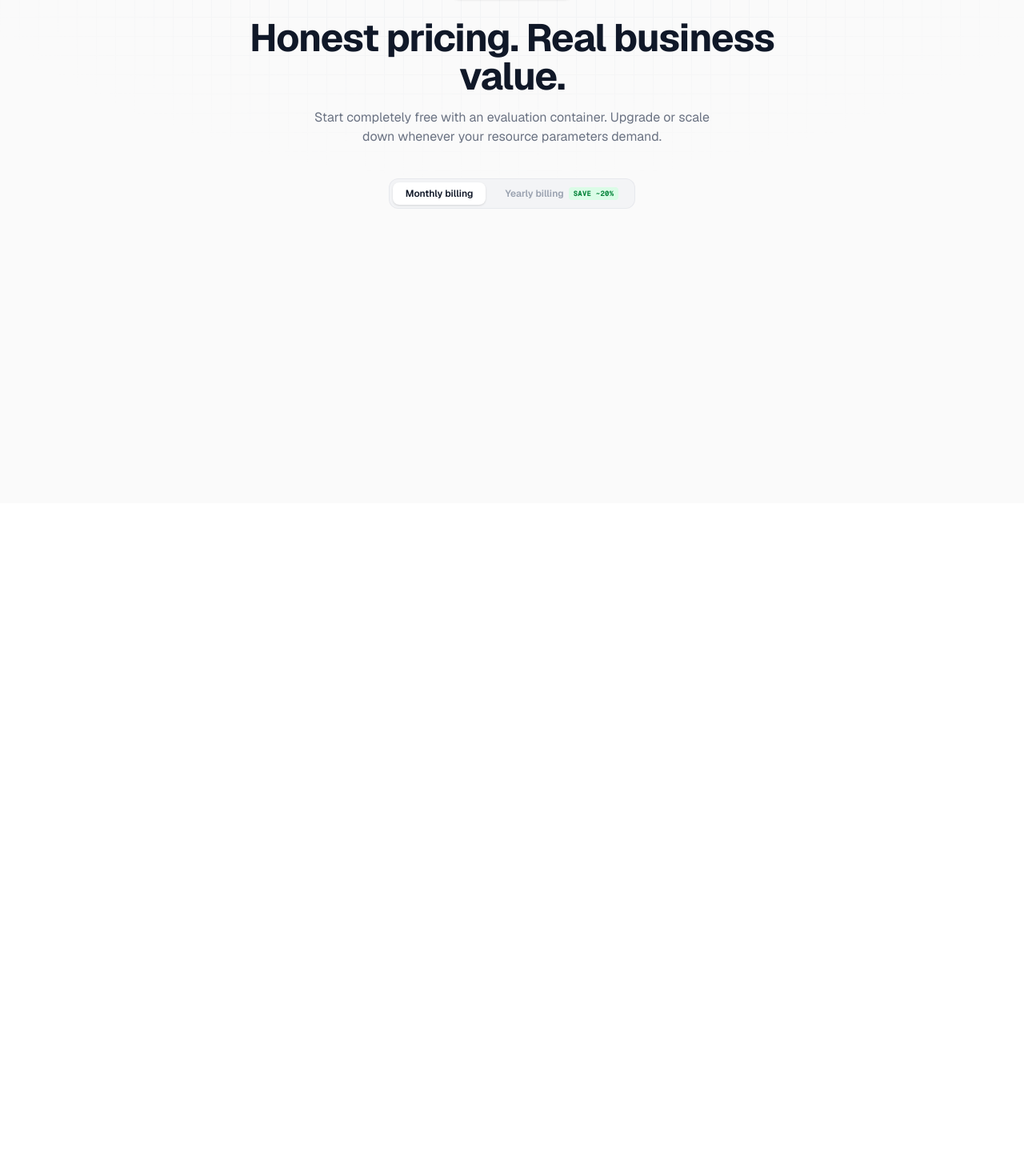
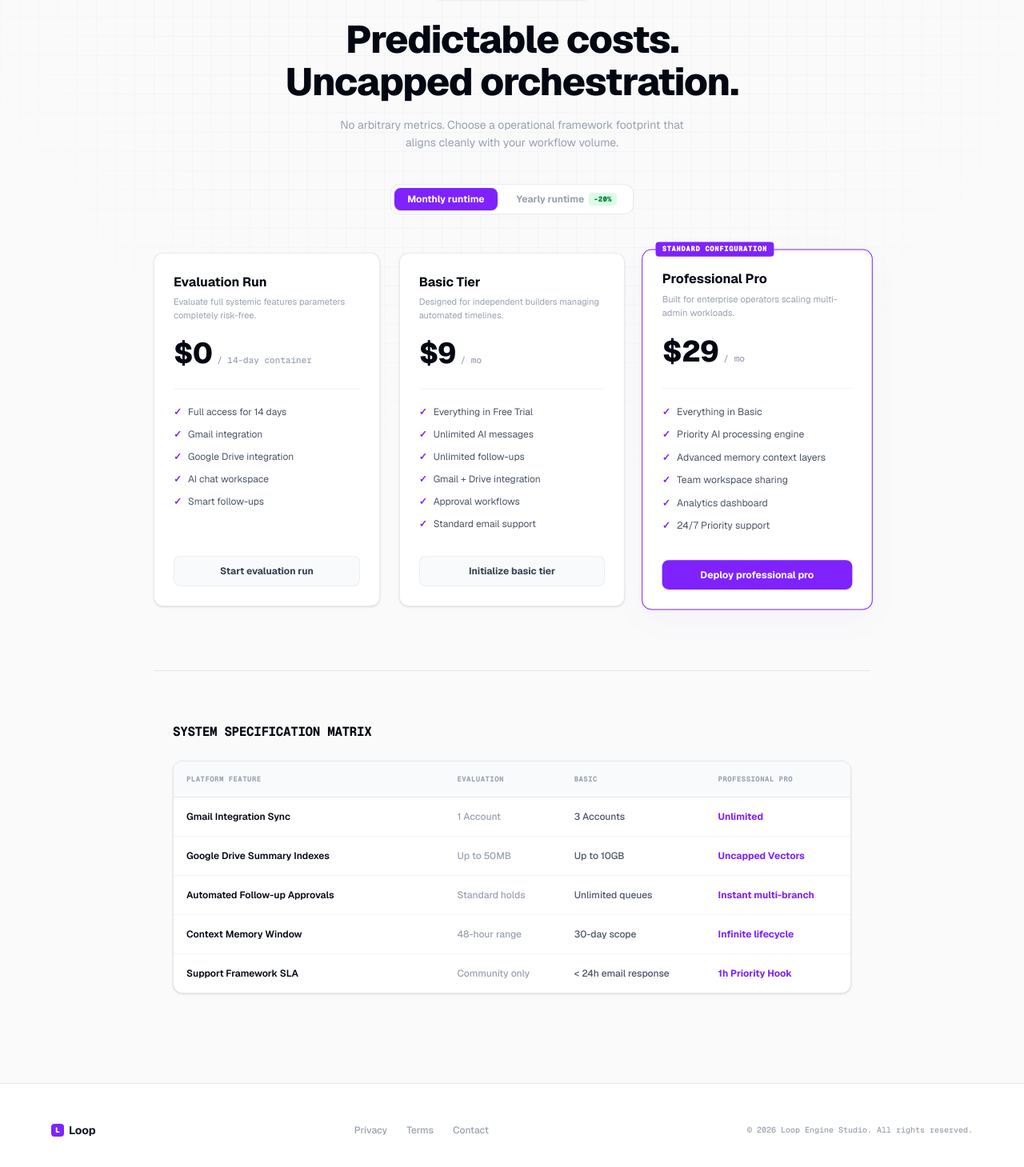
Before and after one commit to aminfxjamal-netizen/loopv1, a Next.js app: page /pricing in a window 1280 px wide. Shown: the part 171-1630 px from the top of the page at 80% size. Before the commit the page ends 800 px from the top, so only its background shows below. Built offline with nearby package versions, Linux system fonts and the light colour scheme.

Commit message:
Fix: Render complete pricing tiers grid layout with unique title update

```diff
--- a/app/pricing/page.tsx
+++ b/app/pricing/page.tsx
@@ -8,7 +8,33 @@ export default function PricingPage() {
   const [billingPeriod, setBillingPeriod] = useState<'monthly' | 'yearly'>('monthly');
   const [menuOpen, setMenuOpen] = useState(false);
 
-  // ... (keep your existing plans array exactly the same)
+  // Core pricing tiers matrix
+  const plans = [
+    {
+      name: 'Evaluation Run',
+      price: 0,
+      desc: 'Evaluate full systemic features parameters completely risk-free.',
+      cta: 'Start evaluation run',
+      highlight: false,
+      features: ['Full access for 14 days', 'Gmail integration', 'Google Drive integration', 'AI chat workspace', 'Smart follow-ups']
+    },
+    {
+      name: 'Basic Tier',
+      price: billingPeriod === 'monthly' ? 9 : 7,
+      desc: 'Designed for independent builders managing automated timelines.',
+      cta: 'Initialize basic tier',
+      highlight: false,
+      features: ['Everything in Free Trial', 'Unlimited AI messages', 'Unlimited follow-ups', 'Gmail + Drive integration', 'Approval workflows', 'Standard email support']
+    },
+    {
+      name: 'Professional Pro',
+      price: billingPeriod === 'monthly' ? 29 : 23,
+      desc: 'Built for enterprise operators scaling multi-admin workloads.',
+      cta: 'Deploy professional pro',
+      highlight: true,
+      features: ['Everything in Basic', 'Priority AI processing engine', 'Advanced memory context layers', 'Team workspace sharing', 'Analytics dashboard', '24/7 Priority support']
+    }
+  ];
 
   return (
     <main className="min-h-screen bg-[#FAFAFA] text-[#121212] font-sans antialiased selection:bg-violet-100 selection:text-violet-900 overflow-x-hidden relative flex flex-col">
@@ -16,7 +42,7 @@ export default function PricingPage() {
       {/* Miro-Style Engineering Grid Sub-layer */}
       <div className="absolute inset-0 bg-[linear-gradient(to_right,#E5E7EB_1px,transparent_1px),linear-gradient(to_bottom,#E5E7EB_1px,transparent_1px)] bg-[size:24px_24px] [mask-image:radial-gradient(ellipse_60%_50%_at_50%_0%,#000_60%,transparent_100%)] opacity-30 pointer-events-none" />
 
-      {/* Notion-Style Clean Header - Added absolute solid background and crisp border layer */}
+      {/* Notion-Style Clean Header */}
       <header className="border-b border-[#EEEEEE] fixed top-0 left-0 right-0 h-16 z-50 bg-white shadow-[0_1px_2px_rgba(0,0,0,0.01)]">
         <div className="max-w-7xl mx-auto h-full px-6 flex items-center justify-between">
           <div className="flex items-center gap-10">
@@ -54,42 +80,156 @@ export default function PricingPage() {
         )}
       </header>
 
-      {/* Content Container - Pushed down by 16 units (pt-16) to completely clear the fixed header line */}
+      {/* Content Container Area */}
       <div className="flex-1 pt-16 relative z-10">
 
-        {/* Hero Header Area */}
+        {/* Hero Header Area - Unique Engineering Title Update */}
         <section className="pt-20 pb-12 px-6 text-center">
           <div className="max-w-3xl mx-auto">
-            <div className="inline-flex items-center gap-1.5 px-3 py-1 rounded-full border border-violet-200 bg-violet-50 text-xs text-violet-700 font-semibold mb-6 shadow-sm">
-              Licensing Architecture
+            <div className="inline-flex items-center gap-1.5 px-3 py-1 rounded-full border border-violet-200 bg-violet-50 text-[10px] text-violet-700 font-bold uppercase tracking-wider font-mono mb-6 shadow-sm">
+              Runtime Resource Allocation
             </div>
-            <h1 className="text-4xl sm:text-5xl font-bold tracking-tight text-gray-900 mb-4">
-              Honest pricing. Real business value.
+            <h1 className="text-4xl sm:text-5xl font-extrabold tracking-tight text-gray-950 mb-4 max-w-2xl mx-auto leading-[1.1]">
+              Predictable costs.<br />Uncapped orchestration.
             </h1>
-            <p className="text-sm md:text-base text-gray-500 max-w-lg mx-auto mb-10">
-              Start completely free with an evaluation container. Upgrade or scale down whenever your resource parameters demand.
+            <p className="text-xs md:text-sm text-gray-400 max-w-md mx-auto mb-10 font-normal leading-relaxed">
+              No arbitrary metrics. Choose a operational framework footprint that aligns cleanly with your workflow volume.
             </p>
 
             {/* Billing Toggle Control */}
-            <div className="inline-flex items-center gap-2 p-1 bg-gray-100 rounded-xl border border-gray-200/80">
+            <div className="inline-flex items-center gap-2 p-1 bg-white border border-gray-200/80 rounded-xl shadow-[0_2px_10px_rgba(0,0,0,0.01)]">
               <button
                 onClick={() => setBillingPeriod('monthly')}
-                className={`px-4 py-1.5 text-xs font-semibold rounded-lg transition-all ${billingPeriod === 'monthly' ? 'bg-white text-gray-900 shadow-sm' : 'text-gray-400 hover:text-gray-600'}`}
+                className={`px-4 py-1.5 text-xs font-bold rounded-lg transition-all ${billingPeriod === 'monthly' ? 'bg-violet-600 text-white shadow-sm' : 'text-gray-400 hover:text-gray-600'}`}
               >
-                Monthly billing
+                Monthly runtime
               </button>
               <button
                 onClick={() => setBillingPeriod('yearly')}
-                className={`px-4 py-1.5 text-xs font-semibold rounded-lg transition-all flex items-center gap-1.5 ${billingPeriod === 'yearly' ? 'bg-white text-gray-900 shadow-sm' : 'text-gray-400 hover:text-gray-600'}`}
+                className={`px-4 py-1.5 text-xs font-bold rounded-lg transition-all flex items-center gap-1.5 ${billingPeriod === 'yearly' ? 'bg-violet-600 text-white shadow-sm' : 'text-gray-400 hover:text-gray-600'}`}
               >
-                Yearly billing
-                <span className="px-1.5 py-0.5 bg-green-100 text-green-700 rounded text-[9px] font-bold uppercase tracking-wide font-mono">Save ~20%</span>
+                Yearly runtime
+                <span className={`px-1.5 py-0.5 rounded text-[9px] font-black tracking-wide font-mono ${billingPeriod === 'yearly' ? 'bg-violet-500 text-white' : 'bg-green-100 text-green-700'}`}>-20%</span>
               </button>
             </div>
           </div>
         </section>
 
-        {/* ... (Keep the rest of your page sections, tables, and footers here) */}
+        {/* Pricing Cards Grid - Explicit Rendering */}
+        <section className="pb-20 px-6 max-w-5xl mx-auto">
+          <div className="grid md:grid-cols-3 gap-6 max-w-4xl mx-auto items-stretch">
+            {plans.map((plan, i) => (
+              <div
+                key={i}
+                className={`p-6 rounded-xl border text-left flex flex-col justify-between bg-white relative transition duration-300 ${
+                  plan.highlight
+                    ? 'border-violet-600 shadow-[0_12px_40px_rgba(124,58,237,0.04)] md:scale-[1.02]'
+                    : 'border-gray-200/80 shadow-sm hover:border-gray-300'
+                }`}
+              >
+                {plan.highlight && (
+                  <span className="absolute -top-2.5 left-4 px-2 py-0.5 bg-violet-600 text-white font-mono text-[9px] uppercase tracking-wider rounded font-black">Standard Configuration</span>
+                )}
+                <div>
+                  <h3 className="font-bold text-base text-gray-950 mb-1">{plan.name}</h3>
+                  <p className="text-gray-400 text-[11px] mb-5 font-normal leading-normal min-h-[32px]">{plan.desc}</p>
+
+                  <div className="mb-6 flex items-baseline gap-1.5">
+                    <span className="text-4xl font-extrabold tracking-tight text-gray-950">${plan.price}</span>
+                    <span className="text-[11px] text-gray-400 font-mono font-medium">
+                      {plan.price === 0 ? '/ 14-day container' : billingPeriod === 'monthly' ? '/ mo' : '/ mo (billed annually)'}
+                    </span>
+                  </div>
+
+                  <ul className="flex flex-col gap-3 mb-8 border-t border-gray-100 pt-5">
+                    {plan.features.map((feature, j) => (
+                      <li key={j} className="flex items-start gap-2 text-xs text-gray-600 font-normal">
+                        <span className="text-violet-600 font-bold text-xs leading-none mt-0.5">✓</span>
+                        <span>{feature}</span>
+                      </li>
+                    ))}
+                  </ul>
+                </div>
+
+                <Link
+                  href="/signup"
+                  className={`block w-full py-2.5 rounded-lg text-center text-xs font-bold transition no-underline ${
+                    plan.highlight
+                      ? 'bg-violet-600 text-white hover:bg-violet-700 shadow-sm'
+                      : 'bg-gray-50 border border-gray-200/60 text-gray-700 hover:bg-gray-100'
+                  }`}
+                >
+                  {plan.cta}
+                </Link>
+              </div>
+            ))}
+          </div>
+        </section>
+
+        {/* Feature Comparison Matrix Table */}
+        <section className="py-16 px-6 max-w-4xl mx-auto border-t border-gray-200">
+          <h2 className="text-base font-bold text-gray-950 tracking-tight text-left mb-6 font-mono uppercase">System Specification Matrix</h2>
+          <div className="w-full overflow-x-auto rounded-xl border border-gray-200 bg-white shadow-sm">
+            <table className="w-full text-left border-collapse min-w-[600px] text-xs">
+              <thead>
+                <tr className="bg-gray-50 border-b border-gray-200 text-gray-400 font-mono text-[9px] uppercase tracking-wider">
+                  <th className="p-4 font-bold w-2/5">Platform Feature</th>
+                  <th className="p-4 font-bold">Evaluation</th>
+                  <th className="p-4 font-bold">Basic</th>
+                  <th className="p-4 font-bold">Professional Pro</th>
+                </tr>
+              </thead>
+              <tbody className="divide-y divide-gray-100 font-sans text-gray-700">
+                <tr>
+                  <td className="p-4 font-semibold text-gray-950">Gmail Integration Sync</td>
+                  <td className="p-4 text-gray-400 font-medium">1 Account</td>
+                  <td className="p-4 text-gray-600 font-medium">3 Accounts</td>
+                  <td className="p-4 text-violet-600 font-bold">Unlimited</td>
+                </tr>
+                <tr>
+                  <td className="p-4 font-semibold text-gray-950">Google Drive Summary Indexes</td>
+                  <td className="p-4 text-gray-400 font-medium">Up to 50MB</td>
+                  <td className="p-4 text-gray-600 font-medium">Up to 10GB</td>
+                  <td className="p-4 text-violet-600 font-bold">Uncapped Vectors</td>
+                </tr>
+                <tr>
+                  <td className="p-4 font-semibold text-gray-950">Automated Follow-up Approvals</td>
+                  <td className="p-4 text-gray-400 font-medium">Standard holds</td>
+                  <td className="p-4 text-gray-600 font-medium">Unlimited queues</td>
+                  <td className="p-4 text-violet-600 font-bold">Instant multi-branch</td>
+                </tr>
+                <tr>
+                  <td className="p-4 font-semibold text-gray-950">Context Memory Window</td>
+                  <td className="p-4 text-gray-400 font-medium">48-hour range</td>
+                  <td className="p-4 text-gray-600 font-medium">30-day scope</td>
+                  <td className="p-4 text-violet-600 font-bold">Infinite lifecycle</td>
+                </tr>
+                <tr>
+                  <td className="p-4 font-semibold text-gray-950">Support Framework SLA</td>
+                  <td className="p-4 text-gray-400 font-medium">Community only</td>
+                  <td className="p-4 text-gray-600 font-medium">&lt; 24h email response</td>
+                  <td className="p-4 text-violet-600 font-bold">1h Priority Hook</td>
+                </tr>
+              </tbody>
+            </table>
+          </div>
+        </section>
+
+        {/* Corporate Minimal Footer */}
+        <footer className="border-t border-gray-200 py-12 px-6 bg-white text-xs text-gray-400 font-medium mt-12">
+          <div className="max-w-6xl mx-auto flex flex-col md:flex-row items-center justify-between gap-6">
+            <span className="font-bold text-sm text-gray-900 flex items-center gap-1.5">
+              <span className="w-4 h-4 bg-violet-600 rounded flex items-center justify-center text-white text-[9px] font-black">L</span>
+              Loop
+            </span>
+            <div className="flex gap-6">
+              <a href="#" className="hover:text-black transition">Privacy</a>
+              <a href="#" className="hover:text-black transition">Terms</a>
+              <a href="#" className="hover:text-black transition">Contact</a>
+            </div>
+            <p className="font-mono text-[10px]">&copy; 2026 Loop Engine Studio. All rights reserved.</p>
+          </div>
+        </footer>
 
       </div>
     </main>
```
